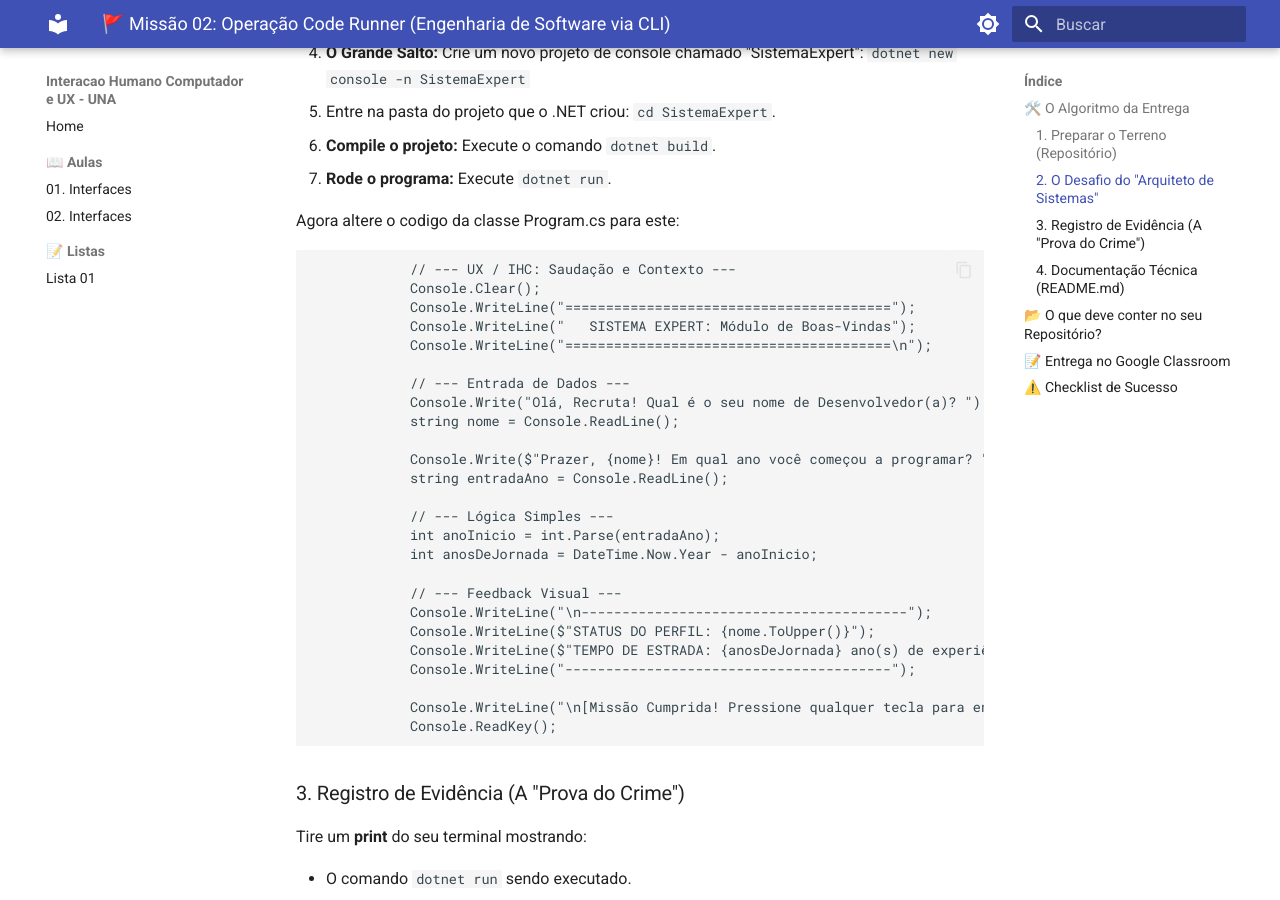
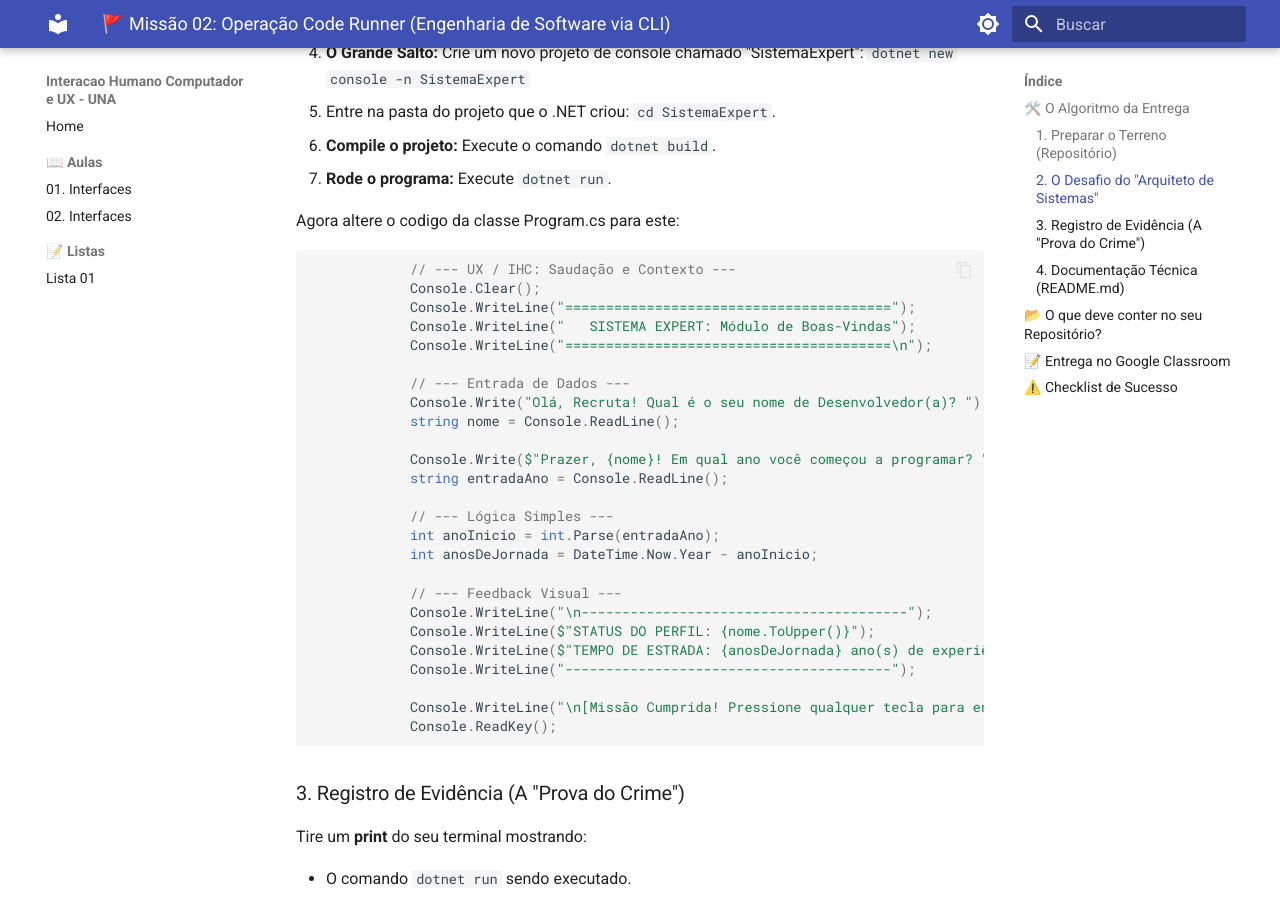
Before and after one commit to danhpaiva/una-ihcux-mkdocs-202601, an MkDocs documentation site: the page built from docs/listas/02-listas.md, in a window 1280 px wide and 900 px high, scrolled down 667 px. Built offline with MkDocs 1.6.1 and Material for MkDocs 9.7.7, drawn with Linux system fonts in a browser that asks for light colours.

Commit message:
feat: mudar codigo

````diff
--- a/docs/listas/02-listas.md
+++ b/docs/listas/02-listas.md
@@ -26,7 +26,7 @@ Esqueça o "Botão Direito > Novo". Siga esta sequência exata no seu terminal:
 
 Agora altere o codigo da classe Program.cs para este:
 
-~~~
+```csharp
             // --- UX / IHC: Saudação e Contexto ---
             Console.Clear();
             Console.WriteLine("========================================");
@@ -52,7 +52,7 @@ Agora altere o codigo da classe Program.cs para este:
 
             Console.WriteLine("\n[Missão Cumprida! Pressione qualquer tecla para encerrar]");
             Console.ReadKey();
-~~~
+```
 
 ### 3. Registro de Evidência (A "Prova do Crime")
 
````
